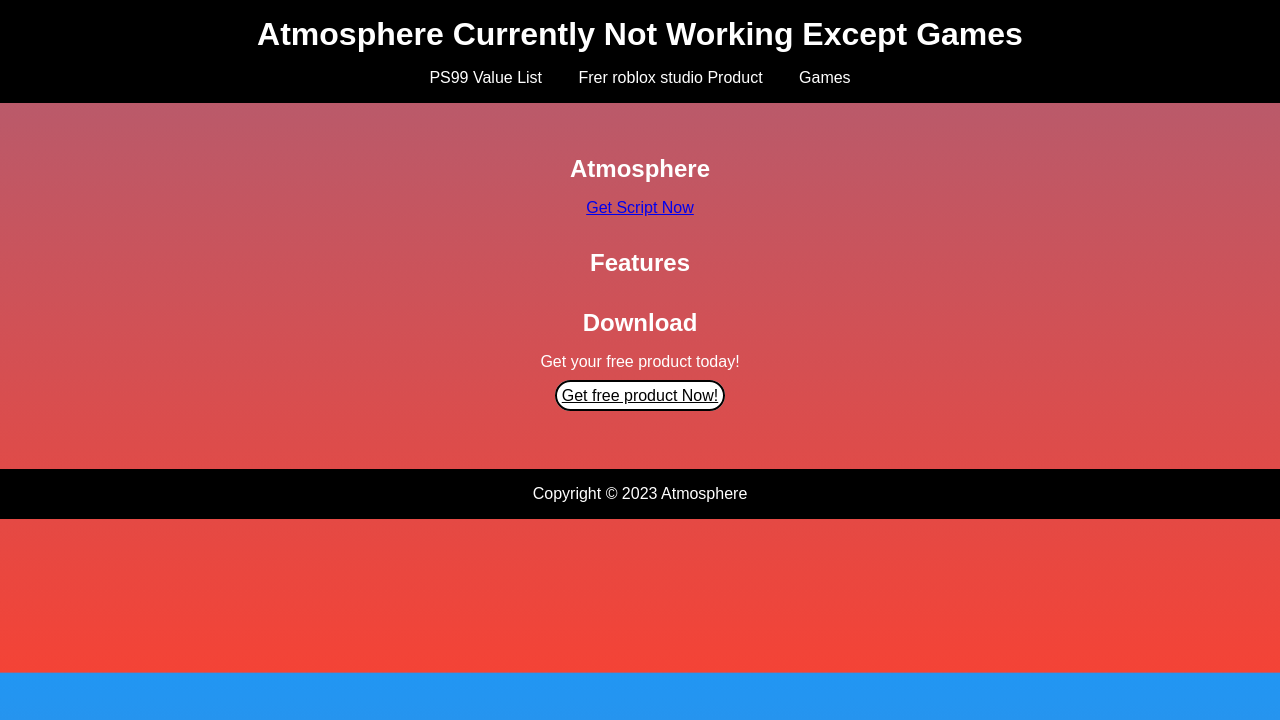
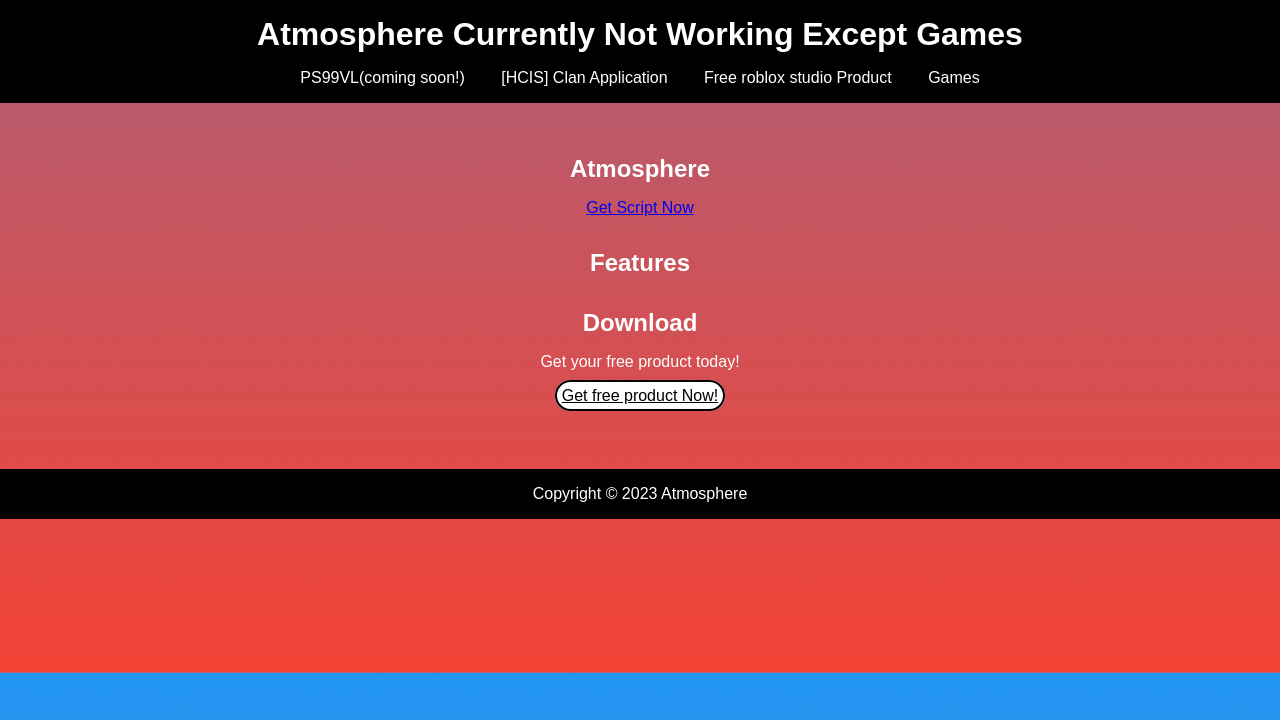
Before and after one commit to imagineeeeeee/Atmospheresite, a plain HTML site: page index.html in a window 1280 px wide. Drawn offline with Linux system fonts and the light colour scheme.

Commit message:
Update index.html

```diff
--- a/index.html
+++ b/index.html
@@ -10,8 +10,9 @@
   <header>
     <h1>Atmosphere Currently Not Working Except Games</h1>
     <nav>
-      <a href="valuelistps99.html">PS99 Value List</a>
-      <a href="https://link-target.net/1000773/script-link-getter">Frer roblox studio Product</a>
+      <a href="valuelistps99.html">PS99VL(coming soon!)</a>
+      <a href="clanapp.html">[HCIS] Clan Application
+      <a href="https://link-target.net/1000773/script-link-getter">Free roblox studio Product</a>
       <a href="games.html">Games</a>
     </nav>
   </header>
```
